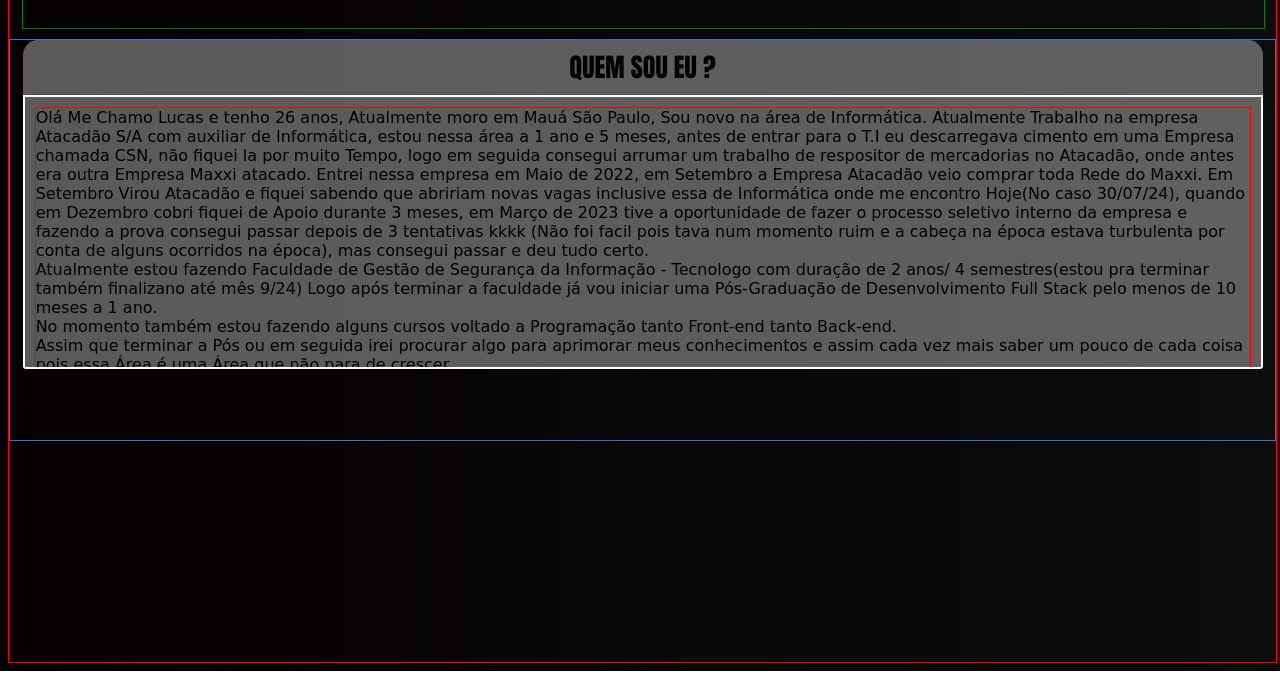
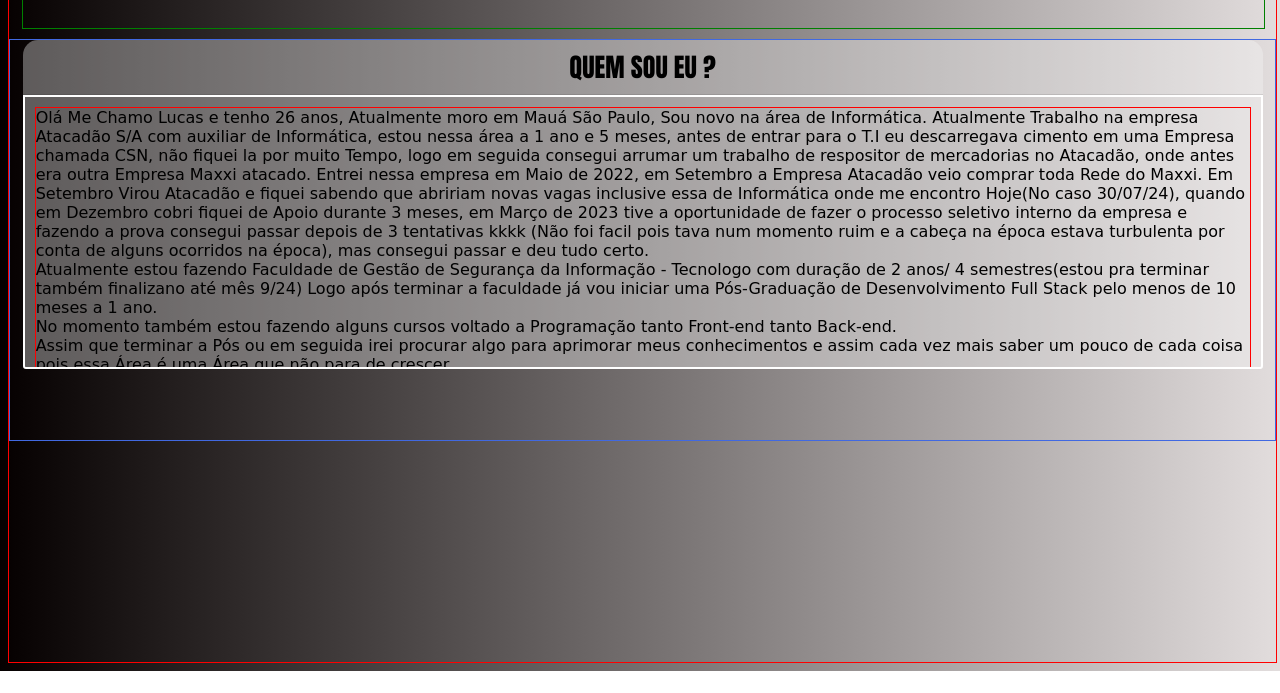
Before and after one commit to Lucas-H-Santos/Potifolio, a plain HTML site: page Potifolio/index.html in a window 1280 px wide. Shown: the part 107-800 px from the top of the page. Drawn offline with Linux system fonts and the light colour scheme.

Commit message:
teste css

```diff
--- a/Potifolio/stylesheet/main1.css
+++ b/Potifolio/stylesheet/main1.css
@@ -6,7 +6,7 @@ body {
 
 
     border:1px solid red ;
-    background: linear-gradient(to right, rgb(5, 0, 0),rgb(12, 12, 12));
+    background: linear-gradient(to right, rgb(5, 0, 0),rgb(226, 221, 221));
     background-repeat: no-repeat;
     background-attachment:scroll ;
     height: 760px;
```
